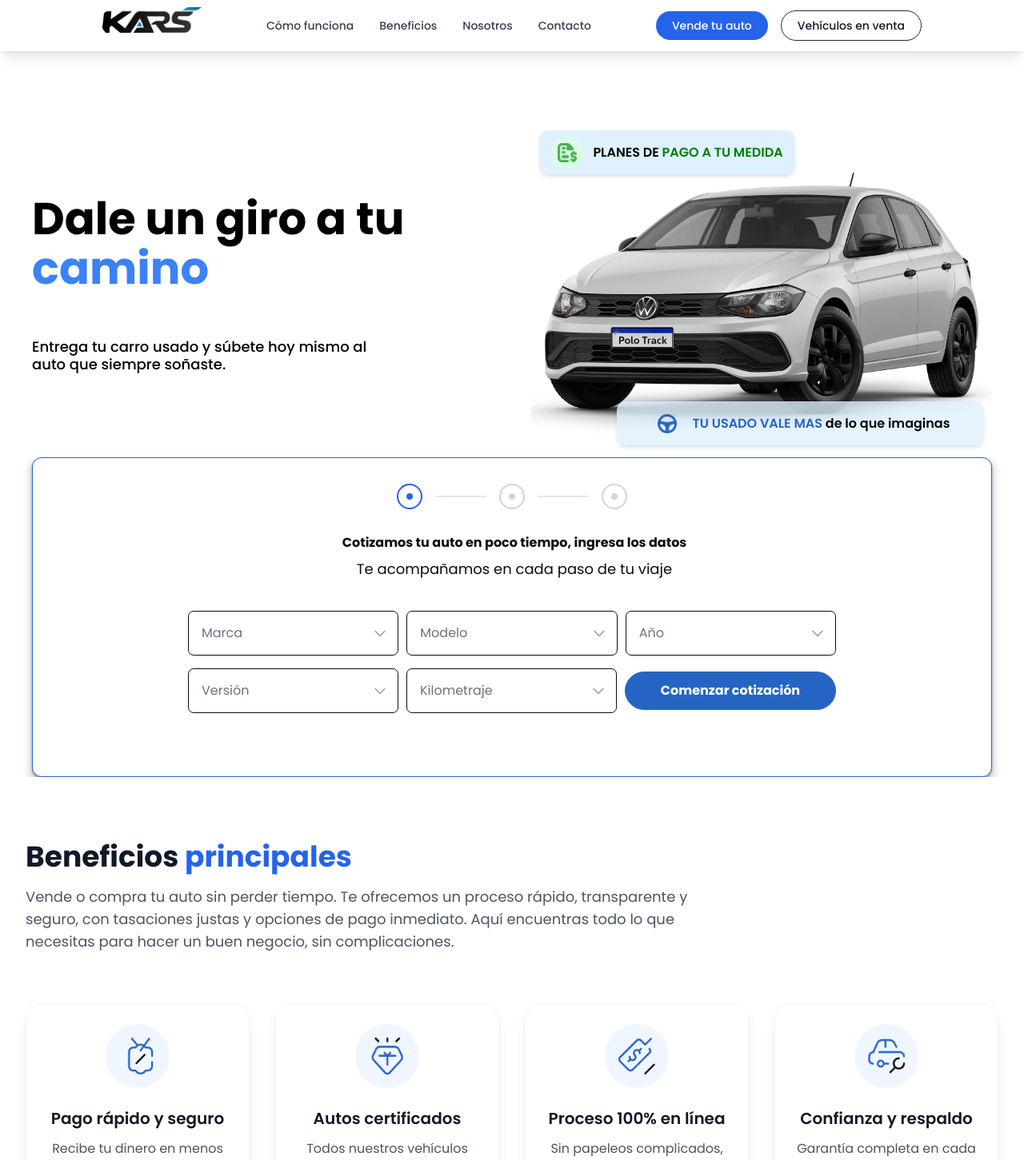
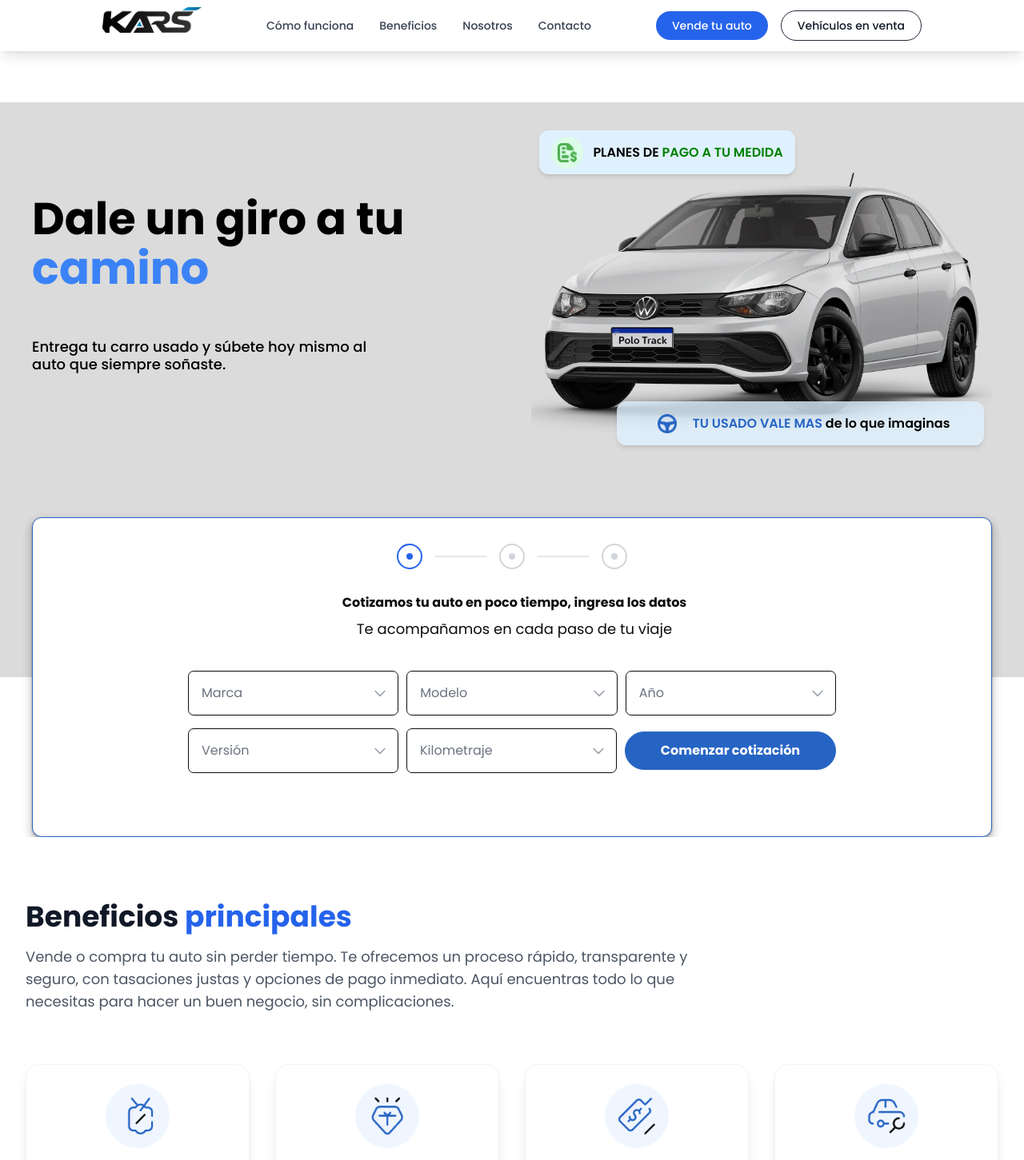
Before and after one commit to Pir4te64/kars, a React (Vite) app: page / in a window 1280 px wide. Shown: the top 1451 px of the page at 80% size. Built offline with nearby package versions, Linux system fonts and the light colour scheme.

Commit message:
Refactor Benefits, CarQuote, and Hero components for improved styling and content clarity; update titles and descriptions for better user engagement.

```diff
--- a/src/components/Benefits.jsx
+++ b/src/components/Benefits.jsx
@@ -32,8 +32,8 @@
           className="w-12 h-12 object-contain"
         />
       ),
-      title: "Proceso 100% en línea",
-      description: "Sin papeleos complicados, todo desde la comodidad de tu casa"
+      title: "Proceso 100% asegurado",
+      description: "Sin papeleos complicados, todo el asesoramiento para agilizar tus trámites"
     },
     {
       icon: (
--- a/src/components/CarQuote.jsx
+++ b/src/components/CarQuote.jsx
@@ -1006,7 +1006,7 @@
   )
 
   return (
-    <section className="bg-white flex items-center justify-center hidden md:flex" style={{ height: '400px' }}>
+    <section className="flex items-center justify-center hidden md:flex relative z-20" style={{ height: '400px', marginTop: '-75px', background: 'linear-gradient(to bottom, #DBDBDB 50%, white 50%)' }}>
       <div className="flex items-center" style={{
         width: '1200px',
         height: '400px',
--- a/src/components/Hero.jsx
+++ b/src/components/Hero.jsx
@@ -3,7 +3,7 @@
 const Hero = () => {
   const [showQuoteModal, setShowQuoteModal] = useState(false)
   return (
-    <section className="relative bg-white flex items-center justify-center w-full mt-16 md:mt-32 z-10">
+    <section className="relative flex items-center justify-center w-full mt-16 md:mt-32 z-10" style={{ backgroundColor: '#DBDBDB', paddingBottom: '150px' }}>
       <div className="flex items-center" style={{
         width: '1200px',
         height: '444px',
```
